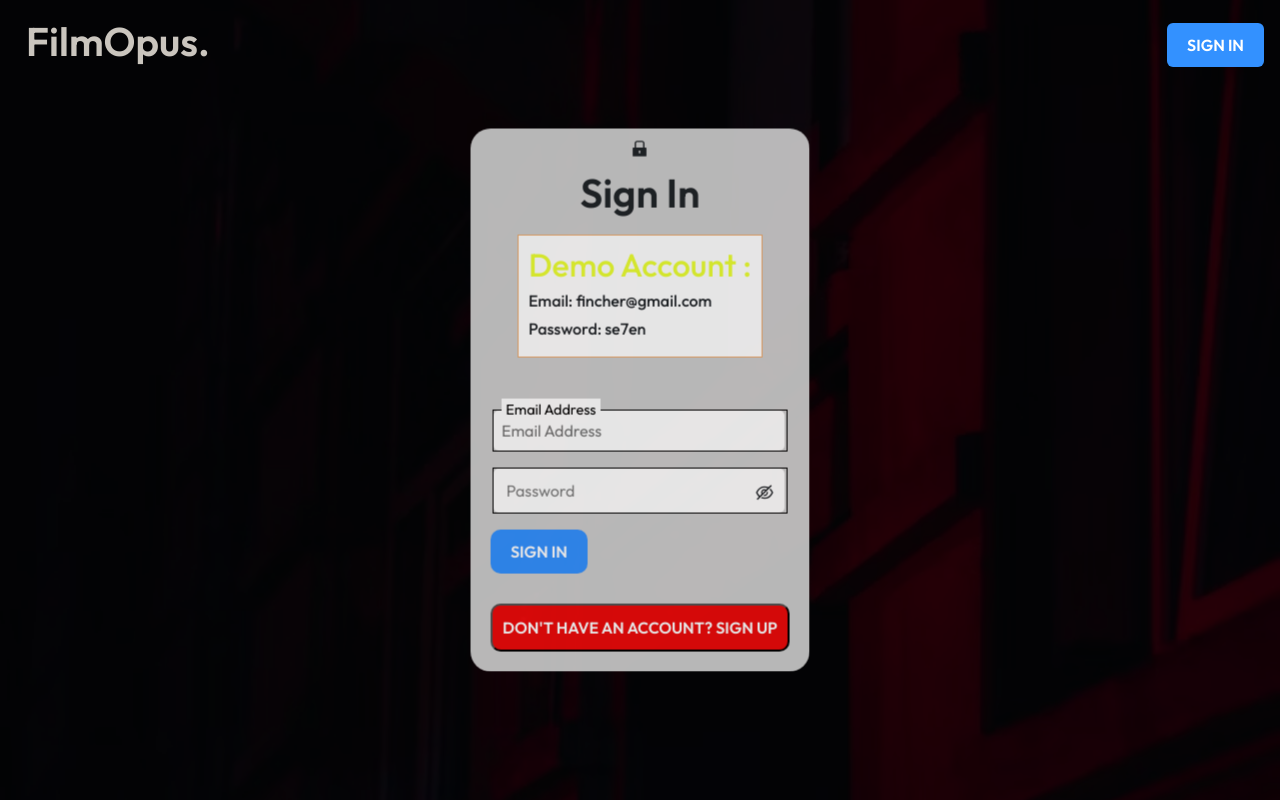
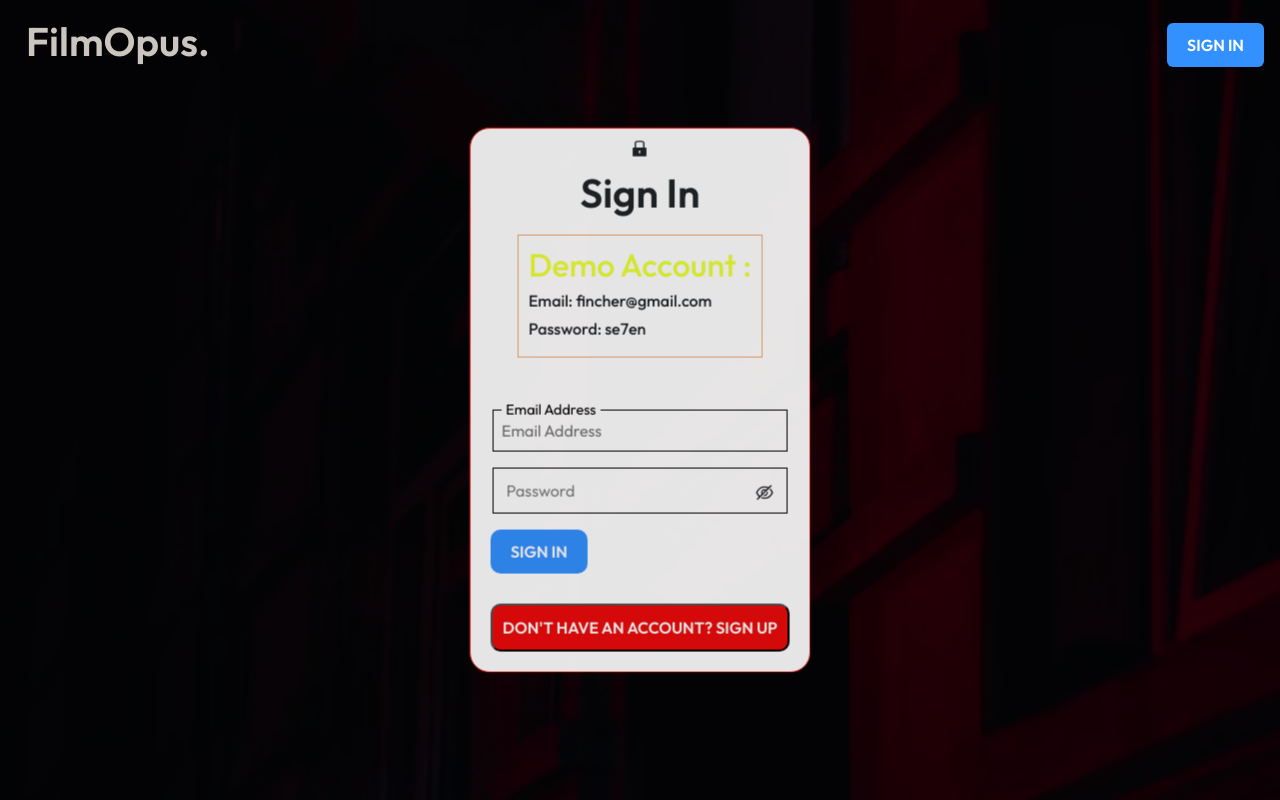
Before and after one commit to rishabh-kumarr/filmopus, a React (Vite) app in the folder client/: page /signin in a window 1280 px wide. Built offline with nearby package versions, Linux system fonts and the light colour scheme.

Commit message:
Minor Change

```diff
--- a/client/src/components/Posts/Posts.css
+++ b/client/src/components/Posts/Posts.css
@@ -4,8 +4,9 @@
     justify-content: space-between;
     border-radius: 15px;
     height: 100%;
-    background: #ccc;
+    border: 1px solid #3391ff;
     opacity: 0.9;
+    background: #fff;
     position: relative;
 }
 
--- a/client/src/components/User/User.css
+++ b/client/src/components/User/User.css
@@ -5,7 +5,8 @@
     padding: 10px;
     opacity: 0.9;
     border-radius: 20px;
-    background: #ccc;
+    border: 1px solid #ec0b0b;
+    background: #fff;
 }
 
 .loginpage {
```
